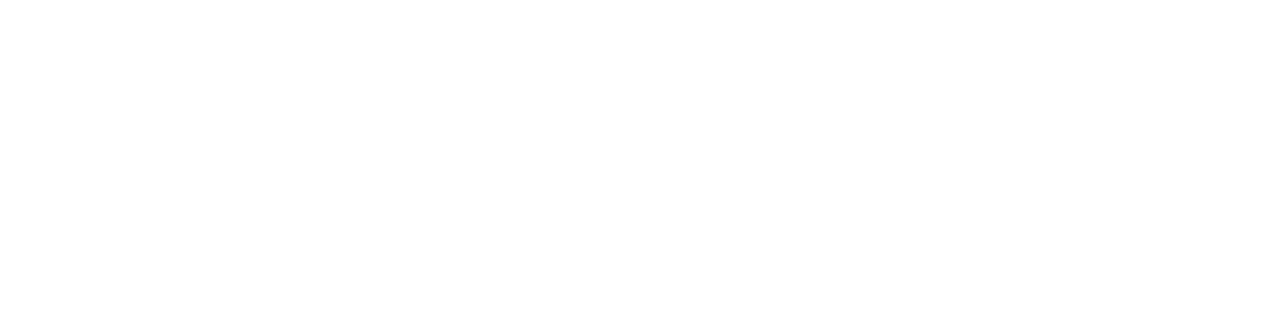
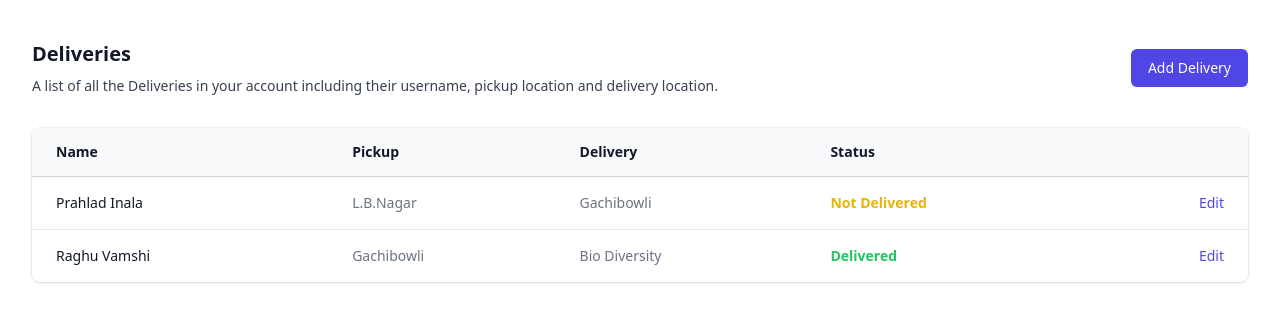
Before and after one commit to prahladinala/inventory-app, a React (Create React App) app: page /partner/dashboard in a window 1280 px wide. Before the commit this address had no page. Shown: the top 322 px of the page. Built offline with nearby package versions, Linux system fonts and the light colour scheme.

Commit message:
Partner and Delivery Dashboard

```diff
--- a/src/index.js
+++ b/src/index.js
@@ -18,6 +18,8 @@
 import Home from "./pages/Home";
 import Login from "./pages/Login";
 import Signup from "./pages/Signup";
+import Dashboard from "./pages/Dashboard";
+import Partner from "./pages/Partner";
 
 const root = ReactDOM.createRoot(document.getElementById("root"));
 root.render(
@@ -26,10 +28,10 @@
       <Routes>
         <Route path="/" element={<Home />} />
         <Route path="/about" element={<App />} />
-        <Route path="/test" element={<h1>Test - But not a good approch</h1>} />
-        <Route path="/myapps" element={<Navigate to="/learn" />} />
-        <Route path="/apps" element={<Navigate replace to="/learn" />} />
-        <Route path="/dashboard" element={<App />} />
+        <Route path="/dashboard" element={<Dashboard />} />
+        <Route path="/partner">
+          <Route path="dashboard" element={<Partner />} />
+        </Route>
         <Route path="/contact" element={<App />} />
         <Route path="/login" element={<Login />} />
         <Route path="/signup" element={<Signup />} />
--- /dev/null
+++ b/src/pages/Dashboard.js
@@ -0,0 +1,125 @@
+import { Link } from "react-router-dom";
+import { useState } from "react";
+export default function Dashboard() {
+  const [username, setUsername] = useState("");
+  const [pickup, setPickup] = useState("");
+  const [delivery, setDelivery] = useState("");
+  const [submitStatus, setSubmitStatus] = useState(false);
+
+  const handleSubmit = () => {
+    // You can implement your login logic here
+    // For simplicity, let's just check if both fields are non-empty
+    if (username && pickup && delivery) {
+      setSubmitStatus(true);
+    }
+  };
+  return (
+    <>
+      {submitStatus ? (
+        <div className="flex min-h-full flex-1 flex-col justify-center px-6 py-12 lg:px-8">
+          <div className="sm:mx-auto sm:w-full sm:max-w-sm">
+            <img
+              className="mx-auto h-12 w-auto"
+              src="https://toolmate.co.in/assets/logo/ToolmateLight.png"
+              alt="Your Company"
+            />
+            <h2 className="mt-10 text-center text-2xl font-bold leading-9 tracking-tight text-gray-900">
+              Hey!! {username}, Delivery information has been submitted
+            </h2>
+            <h3 className="mt-10 text-center text-lg">
+              📍 Pickup Location: <span>{pickup}</span>
+            </h3>
+            <h3 className="mt-10 text-center text-lg">
+              📍 Delivery Location: <span>{delivery}</span>
+            </h3>
+            <Link to="/" className="">
+              <button className="flex w-full justify-center rounded-md bg-indigo-600 px-3 mt-4 py-1.5 text-sm font-semibold leading-6 text-white shadow-sm hover:bg-indigo-500 focus-visible:outline focus-visible:outline-2 focus-visible:outline-offset-2 focus-visible:outline-indigo-600">
+                Go Back
+              </button>
+            </Link>
+          </div>
+        </div>
+      ) : (
+        <div className="flex min-h-full flex-1 flex-col justify-center px-6 py-12 lg:px-8">
+          <div className="sm:mx-auto sm:w-full sm:max-w-sm">
+            <img
+              className="mx-auto h-12 w-auto"
+              src="https://toolmate.co.in/assets/logo/ToolmateLight.png"
+              alt="Your Company"
+            />
+            <h2 className="mt-10 text-center text-2xl font-bold leading-9 tracking-tight text-gray-900">
+              Delivery Pickup Information
+            </h2>
+          </div>
+
+          <div className="mt-10 sm:mx-auto sm:w-full sm:max-w-sm space-y-6">
+            <div>
+              <label
+                htmlFor="username"
+                className="block text-sm font-medium leading-6 text-gray-900"
+              >
+                Username
+              </label>
+              <div className="mt-2">
+                <input
+                  id="username"
+                  name="username"
+                  type="text"
+                  required
+                  onChange={(e) => setUsername(e.target.value)}
+                  className="block w-full rounded-md border-0 py-1.5 text-gray-900 shadow-sm ring-1 ring-inset ring-gray-300 placeholder:text-gray-400 focus:ring-2 focus:ring-inset focus:ring-indigo-600 sm:text-sm sm:leading-6"
+                />
+              </div>
+            </div>
+            <div>
+              <label
+                htmlFor="pickup"
+                className="block text-sm font-medium leading-6 text-gray-900"
+              >
+                Pickup Location
+              </label>
+              <div className="mt-2">
+                <input
+                  id="pickup"
+                  name="pickup"
+                  type="text"
+                  required
+                  onChange={(e) => setPickup(e.target.value)}
+                  className="block w-full rounded-md border-0 py-1.5 text-gray-900 shadow-sm ring-1 ring-inset ring-gray-300 placeholder:text-gray-400 focus:ring-2 focus:ring-inset focus:ring-indigo-600 sm:text-sm sm:leading-6"
+                />
+              </div>
+            </div>
+
+            <div>
+              <label
+                htmlFor="delivery"
+                className="block text-sm font-medium leading-6 text-gray-900"
+              >
+                Delivery Location
+              </label>
+              <div className="mt-2">
+                <input
+                  id="delivery"
+                  name="delivery"
+                  type="text"
+                  required
+                  onChange={(e) => setDelivery(e.target.value)}
+                  className="block w-full rounded-md border-0 py-1.5 text-gray-900 shadow-sm ring-1 ring-inset ring-gray-300 placeholder:text-gray-400 focus:ring-2 focus:ring-inset focus:ring-indigo-600 sm:text-sm sm:leading-6"
+                />
+              </div>
+            </div>
+
+            <div>
+              <button
+                onClick={handleSubmit}
+                className="flex w-full justify-center rounded-md bg-indigo-600 px-3 py-1.5 text-sm font-semibold leading-6 text-white shadow-sm hover:bg-indigo-500 focus-visible:outline focus-visible:outline-2 focus-visible:outline-offset-2 focus-visible:outline-indigo-600"
+              >
+                Submit
+              </button>
+            </div>
+          </div>
+        </div>
+      )}
+    </>
+  );
+}
--- /dev/null
+++ b/src/pages/Partner.js
@@ -0,0 +1,116 @@
+const people = [
+  {
+    username: "Prahlad Inala",
+    pickup: "L.B.Nagar",
+    delivery: "Gachibowli",
+    status: "Not Delivered",
+  },
+  {
+    username: "Raghu Vamshi",
+    pickup: "Gachibowli",
+    delivery: "Bio Diversity",
+    status: "Delivered",
+  },
+];
+
+export default function Partner() {
+  return (
+    <div className="px-4 sm:px-6 lg:px-8 mt-10">
+      <div className="sm:flex sm:items-center">
+        <div className="sm:flex-auto">
+          <h1 className="text-xl font-semibold text-gray-900">Deliveries</h1>
+          <p className="mt-2 text-sm text-gray-700">
+            A list of all the Deliveries in your account including their
+            username, pickup location and delivery location.
+          </p>
+        </div>
+        <div className="mt-4 sm:mt-0 sm:ml-16 sm:flex-none">
+          <button
+            type="button"
+            className="inline-flex items-center justify-center rounded-md border border-transparent bg-indigo-600 px-4 py-2 text-sm font-medium text-white shadow-sm hover:bg-indigo-700 focus:outline-none focus:ring-2 focus:ring-indigo-500 focus:ring-offset-2 sm:w-auto"
+          >
+            Add Delivery
+          </button>
+        </div>
+      </div>
+      <div className="mt-8 flex flex-col">
+        <div className="-my-2 -mx-4 overflow-x-auto sm:-mx-6 lg:-mx-8">
+          <div className="inline-block min-w-full py-2 align-middle md:px-6 lg:px-8">
+            <div className="overflow-hidden shadow ring-1 ring-black ring-opacity-5 md:rounded-lg">
+              <table className="min-w-full divide-y divide-gray-300">
+                <thead className="bg-gray-50">
+                  <tr>
+                    <th
+                      scope="col"
+                      className="py-3.5 pl-4 pr-3 text-left text-sm font-semibold text-gray-900 sm:pl-6"
+                    >
+                      Name
+                    </th>
+                    <th
+                      scope="col"
+                      className="px-3 py-3.5 text-left text-sm font-semibold text-gray-900"
+                    >
+                      Pickup
+                    </th>
+                    <th
+                      scope="col"
+                      className="px-3 py-3.5 text-left text-sm font-semibold text-gray-900"
+                    >
+                      Delivery
+                    </th>
+                    <th
+                      scope="col"
+                      className="px-3 py-3.5 text-left text-sm font-semibold text-gray-900"
+                    >
+                      Status
+                    </th>
+                    <th
+                      scope="col"
+                      className="relative py-3.5 pl-3 pr-4 sm:pr-6"
+                    >
+                      <span className="sr-only">Edit</span>
+                    </th>
+                  </tr>
+                </thead>
+                <tbody className="divide-y divide-gray-200 bg-white">
+                  {people.map((person) => (
+                    <tr key={person.email}>
+                      <td className="whitespace-nowrap py-4 pl-4 pr-3 text-sm font-medium text-gray-900 sm:pl-6">
+                        {person.username}
+                      </td>
+                      <td className="whitespace-nowrap px-3 py-4 text-sm text-gray-500">
+                        {person.pickup}
+                      </td>
+                      <td className="whitespace-nowrap px-3 py-4 text-sm text-gray-500">
+                        {person.delivery}
+                      </td>
+                      <td className="whitespace-nowrap px-3 py-4 text-sm text-gray-500">
+                        {person.status == "Not Delivered" ? (
+                          <span className="text-yellow-500 font-bold">
+                            {person.status}
+                          </span>
+                        ) : (
+                          <span className="text-green-500 font-bold">
+                            {person.status}
+                          </span>
+                        )}
+                      </td>
+                      <td className="relative whitespace-nowrap py-4 pl-3 pr-4 text-right text-sm font-medium sm:pr-6">
+                        <a
+                          href="#"
+                          className="text-indigo-600 hover:text-indigo-900"
+                        >
+                          Edit<span className="sr-only">, {person.name}</span>
+                        </a>
+                      </td>
+                    </tr>
+                  ))}
+                </tbody>
+              </table>
+            </div>
+          </div>
+        </div>
+      </div>
+    </div>
+  );
+}
```
